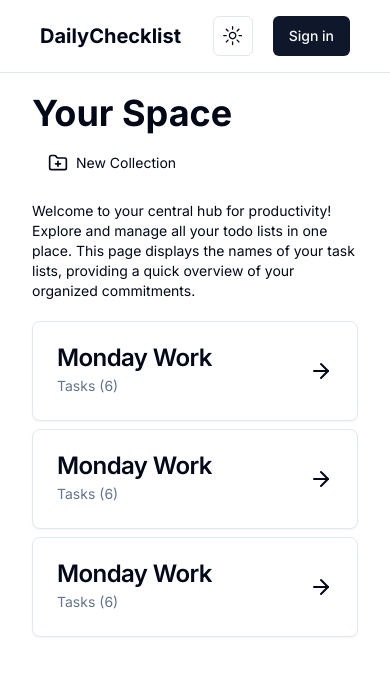
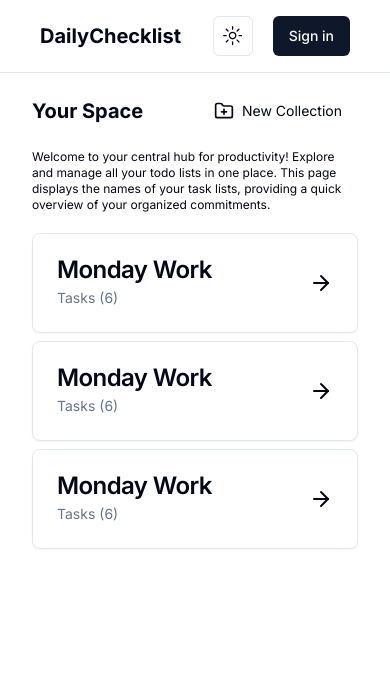
Before and after one commit to peterpardo/daily-checklist, a Next.js app: page /home in a window 390 px wide. Shown: the top 676 px of the page. Built offline with nearby package versions, Linux system fonts and the light colour scheme; no server answers.

Commit message:
feat: update responsiveness of home page header

```diff
--- a/app/home/page.tsx
+++ b/app/home/page.tsx
@@ -4,12 +4,12 @@ import HomeCard from '@/components/HomeCard';
 export default function HomePage() {
   return (
     <div className="space-y-5">
-      <div className="flex flex-col gap-y-3 items-start md:flex-row justify-between">
-        <h1 className="font-bold text-4xl">Your Space</h1>
+      <div className="flex gap-y-3 items-center justify-between">
+        <h1 className="font-bold text-xl sm:text-2xl md:text-3xl lg:text-4xl">Your Space</h1>
         <AddCollectionDialog />
       </div>
 
-      <p className="text-sm max-w-[50rem]">
+      <p className="text-xs max-w-[50rem] md:text-sm">
         Welcome to your central hub for productivity! Explore and manage all
         your todo lists in one place. This page displays the names of your task
         lists, providing a quick overview of your organized commitments.
--- a/components/AddCollectionDialog.tsx
+++ b/components/AddCollectionDialog.tsx
@@ -1,7 +1,6 @@
 import { Button } from '@/components/ui/button';
 import {
   Dialog,
-  DialogClose,
   DialogContent,
   DialogDescription,
   DialogFooter,
@@ -11,7 +10,7 @@ import {
 } from '@/components/ui/dialog';
 import { Input } from '@/components/ui/input';
 import { Label } from '@/components/ui/label';
-import { Copy, FolderPlus } from 'lucide-react';
+import { FolderPlus } from 'lucide-react';
 import React from 'react';
 
 export default function AddCollectionDialog() {
```
